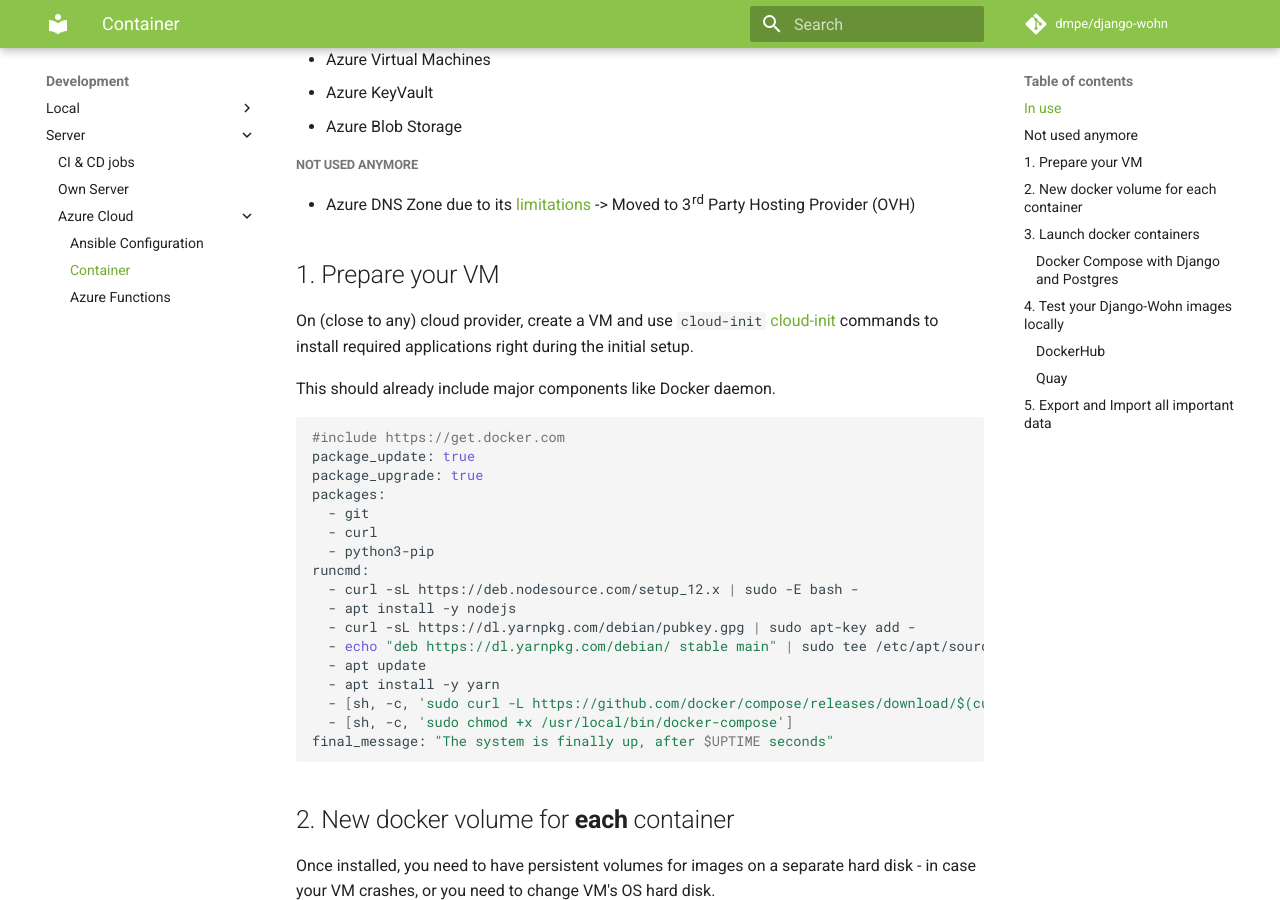
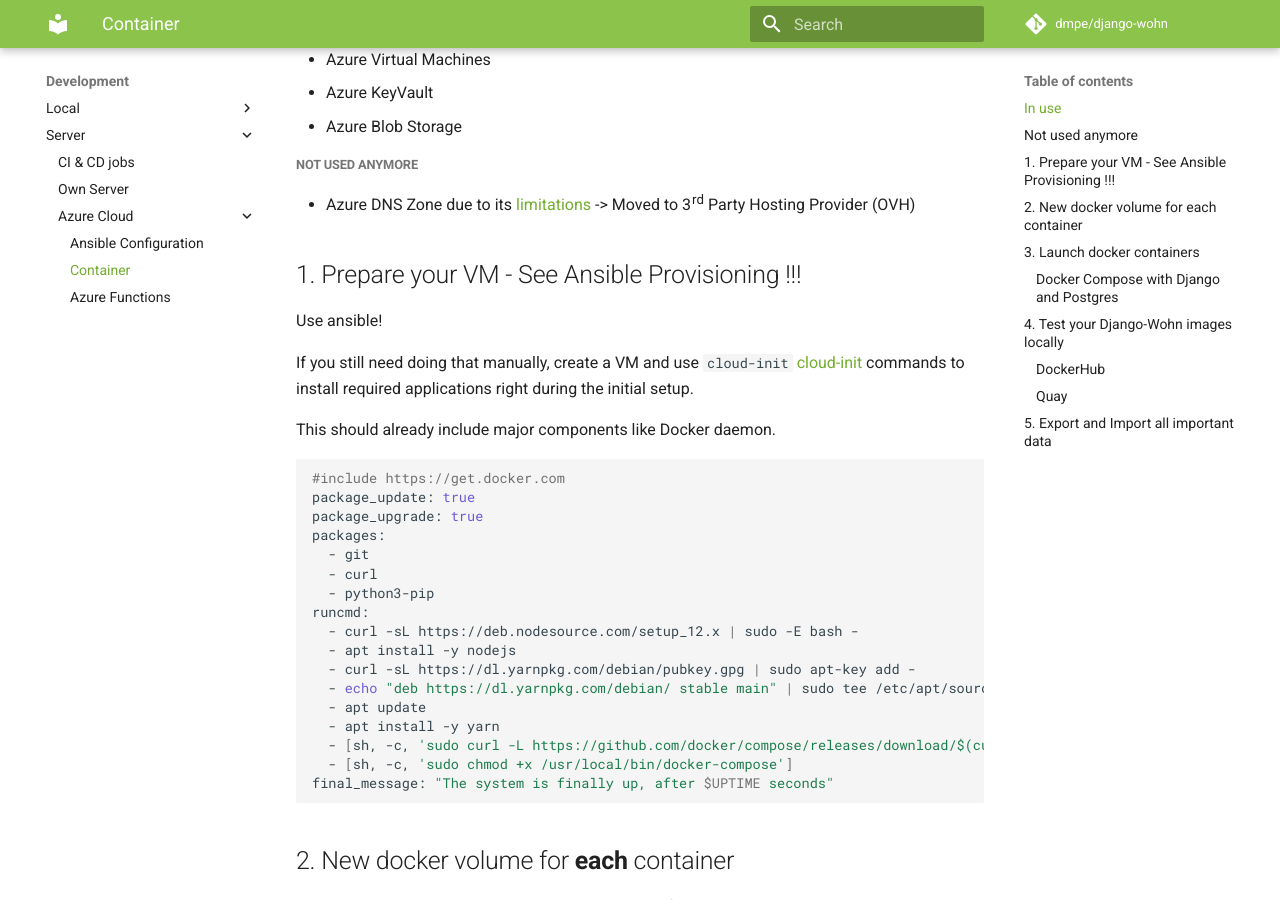
Before and after one commit to dmpe/django-wohn, an MkDocs documentation site: the page built from docs/development/server/Azure Cloud/container.md, in a window 1280 px wide and 900 px high, scrolled down 419 px. Built offline with MkDocs 1.6.1 and Material for MkDocs 9.7.7, drawn with Linux system fonts in a browser that asks for light colours; emoji names are drawn with the system emoji font; comment, search, counter and statistics services are not loaded.

Commit message:
add ansible refs/cloud init

```diff
--- a/docs/development/server/Azure Cloud/container.md
+++ b/docs/development/server/Azure Cloud/container.md
@@ -16,9 +16,11 @@
 
 - Azure DNS Zone due to its [limitations](https://docs.microsoft.com/en-us/azure/dns/dns-faq) -> Moved to 3rd Party Hosting Provider (OVH)
 
-## 1. Prepare your VM
+## 1. Prepare your VM - See Ansible Provisioning !!!
 
-On (close to any) cloud provider, create a VM and use `cloud-init` [cloud-init](https://cloudinit.readthedocs.io/en/latest/) commands to install required applications right during the initial setup.
+Use ansible!
+
+If you still need doing that manually, create a VM and use `cloud-init` [cloud-init](https://cloudinit.readthedocs.io/en/latest/) commands to install required applications right during the initial setup.
 
 This should already include major components like Docker daemon.
 
```
